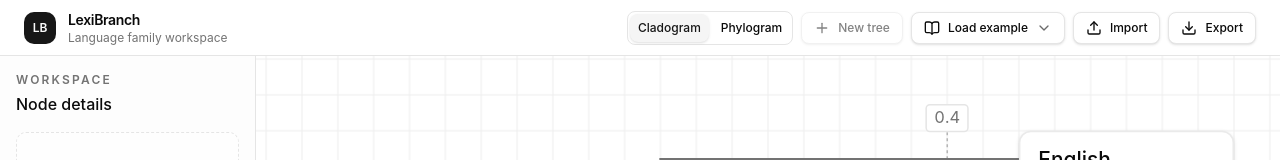
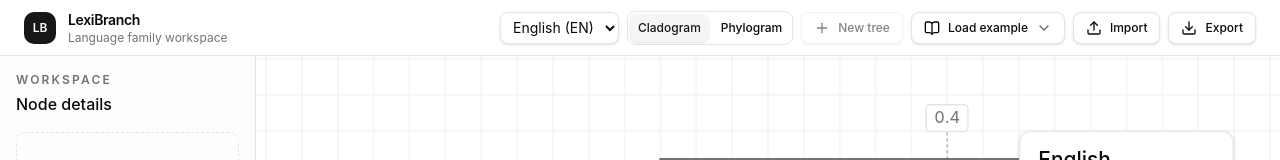
Before and after one commit to dzw386/LexiBranch, a React (Vite) app: page / in a window 1280 px wide. Shown: the top 160 px of the page. Built offline with nearby package versions, Linux system fonts and the light colour scheme.

Commit message:
feat(i18n): add persistent language switcher
Add an accessible header dropdown to switch between English and Polish
immediately. Save the selected language in localStorage and restore it
on startup, falling back to the browser locale and then English.

```diff
--- a/src/App.tsx
+++ b/src/App.tsx
@@ -66,7 +66,7 @@ interface NodeMeasurement {
 }
 
 function App() {
-  const { t } = useTranslation()
+  const { t, i18n } = useTranslation()
   const ariaLabelConfig = useMemo<AriaLabelConfig>(
     () => ({
       'node.a11yDescription.default': t('flowNodeDescription'),
@@ -328,6 +328,20 @@ function App() {
           className="flex shrink-0 items-center gap-2"
           aria-label={t('workspaceActions')}
         >
+          <label htmlFor="language-select" className="sr-only">
+            {t('language')}
+          </label>
+          <select
+            id="language-select"
+            value={i18n.resolvedLanguage ?? i18n.language}
+            onChange={(event) => {
+              void i18n.changeLanguage(event.currentTarget.value)
+            }}
+            className="h-8 rounded-md border border-input bg-background px-2 text-sm shadow-sm outline-none focus-visible:ring-1 focus-visible:ring-ring"
+          >
+            <option value="en">{t('languageEnglish')}</option>
+            <option value="pl">{t('languagePolish')}</option>
+          </select>
           <div
             className="hidden items-center gap-1 rounded-md border bg-background p-0.5 sm:flex"
             role="group"
--- a/src/i18n/index.ts
+++ b/src/i18n/index.ts
@@ -2,13 +2,48 @@ import i18n from 'i18next'
 import { initReactI18next } from 'react-i18next'
 import en from './locales/en.json'
 import pl from './locales/pl.json'
+
+const LANGUAGE_STORAGE_KEY = 'lexibranch-language'
+type SupportedLanguage = 'en' | 'pl'
+
+function getSupportedLanguage(
+  language: string | undefined,
+): SupportedLanguage | null {
+  const baseLanguage = language?.toLowerCase().split(/[-_]/u)[0]
+
+  return baseLanguage === 'en' || baseLanguage === 'pl' ? baseLanguage : null
+}
+
+function getInitialLanguage(): SupportedLanguage {
+  try {
+    const storedLanguage =
+      typeof window === 'undefined'
+        ? null
+        : window.localStorage.getItem(LANGUAGE_STORAGE_KEY)
+    const supportedStoredLanguage = getSupportedLanguage(
+      storedLanguage ?? undefined,
+    )
+
+    if (supportedStoredLanguage !== null) {
+      return supportedStoredLanguage
+    }
+  } catch {
+    // Continue with the browser language if localStorage is unavailable.
+  }
+
+  return (
+    getSupportedLanguage(
+      typeof navigator === 'undefined' ? undefined : navigator.language,
+    ) ?? 'en'
+  )
+}
 
 void i18n.use(initReactI18next).init({
   resources: {
     en: { translation: en },
     pl: { translation: pl },
   },
-  lng: 'en',
+  lng: getInitialLanguage(),
   fallbackLng: 'en',
   supportedLngs: ['en', 'pl'],
   interpolation: {
@@ -16,4 +51,18 @@ void i18n.use(initReactI18next).init({
   },
 })
 
+i18n.on('languageChanged', (language) => {
+  const supportedLanguage = getSupportedLanguage(language)
+
+  if (supportedLanguage === null || typeof window === 'undefined') {
+    return
+  }
+
+  try {
+    window.localStorage.setItem(LANGUAGE_STORAGE_KEY, supportedLanguage)
+  } catch {
+    // Language switching still works when localStorage is unavailable.
+  }
+})
+
 export default i18n
--- a/src/i18n/locales/en.json
+++ b/src/i18n/locales/en.json
@@ -3,6 +3,9 @@
   "appMonogram": "LB",
   "appTagline": "Language family workspace",
   "workspaceActions": "Workspace actions",
+  "language": "Language",
+  "languageEnglish": "English (EN)",
+  "languagePolish": "Polski (PL)",
   "newTree": "New tree",
   "loadExample": "Load example",
   "sampleIndoEuropean": "Indo-European",
--- a/src/i18n/locales/pl.json
+++ b/src/i18n/locales/pl.json
@@ -3,6 +3,9 @@
   "appMonogram": "LB",
   "appTagline": "Przestrzeń robocza rodzin językowych",
   "workspaceActions": "Akcje obszaru roboczego",
+  "language": "Język",
+  "languageEnglish": "English (EN)",
+  "languagePolish": "Polski (PL)",
   "newTree": "Nowe drzewo",
   "loadExample": "Wczytaj przykład",
   "sampleIndoEuropean": "Indoeuropejskie",
--- a/src/test/setup.ts
+++ b/src/test/setup.ts
@@ -1,3 +1,5 @@
+import { afterEach } from 'vitest'
+
 class ResizeObserverMock {
   callback: ResizeObserverCallback
 
@@ -22,6 +24,31 @@ class ResizeObserverMock {
   disconnect(): void {}
 }
 
+const storageItems = new Map<string, string>()
+const localStorageMock: Storage = {
+  get length() {
+    return storageItems.size
+  },
+  clear: () => storageItems.clear(),
+  getItem: (key) => storageItems.get(key) ?? null,
+  key: (index) => [...storageItems.keys()][index] ?? null,
+  removeItem: (key) => {
+    storageItems.delete(key)
+  },
+  setItem: (key, value) => {
+    storageItems.set(key, String(value))
+  },
+}
+
+Object.defineProperty(window, 'localStorage', {
+  configurable: true,
+  value: localStorageMock,
+})
+
+afterEach(() => {
+  localStorageMock.clear()
+})
+
 class DOMMatrixReadOnlyMock {
   m22: number
 
```
Also changed, not shown: 2 other files (tests, documents, lock files or other folders).
